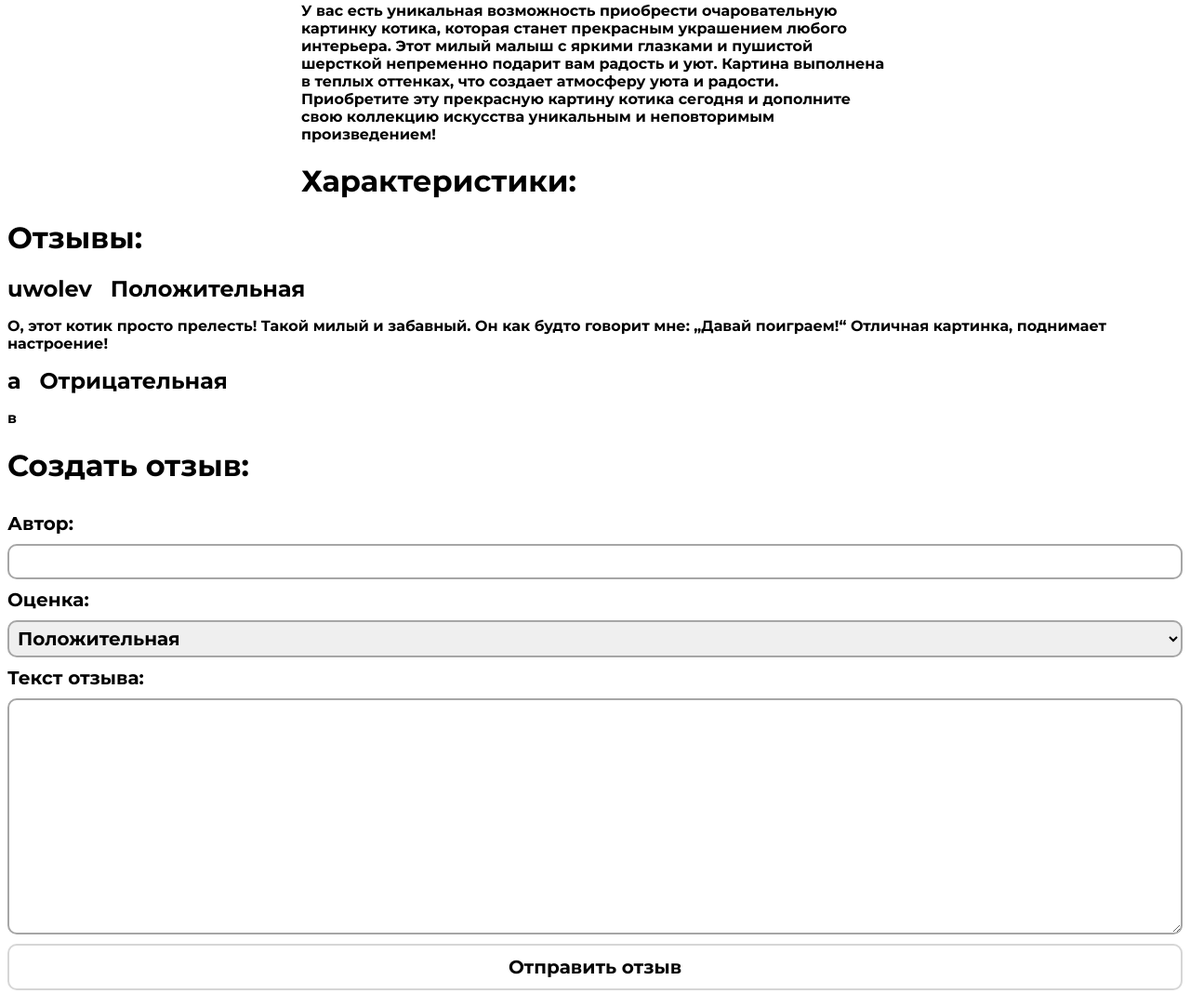
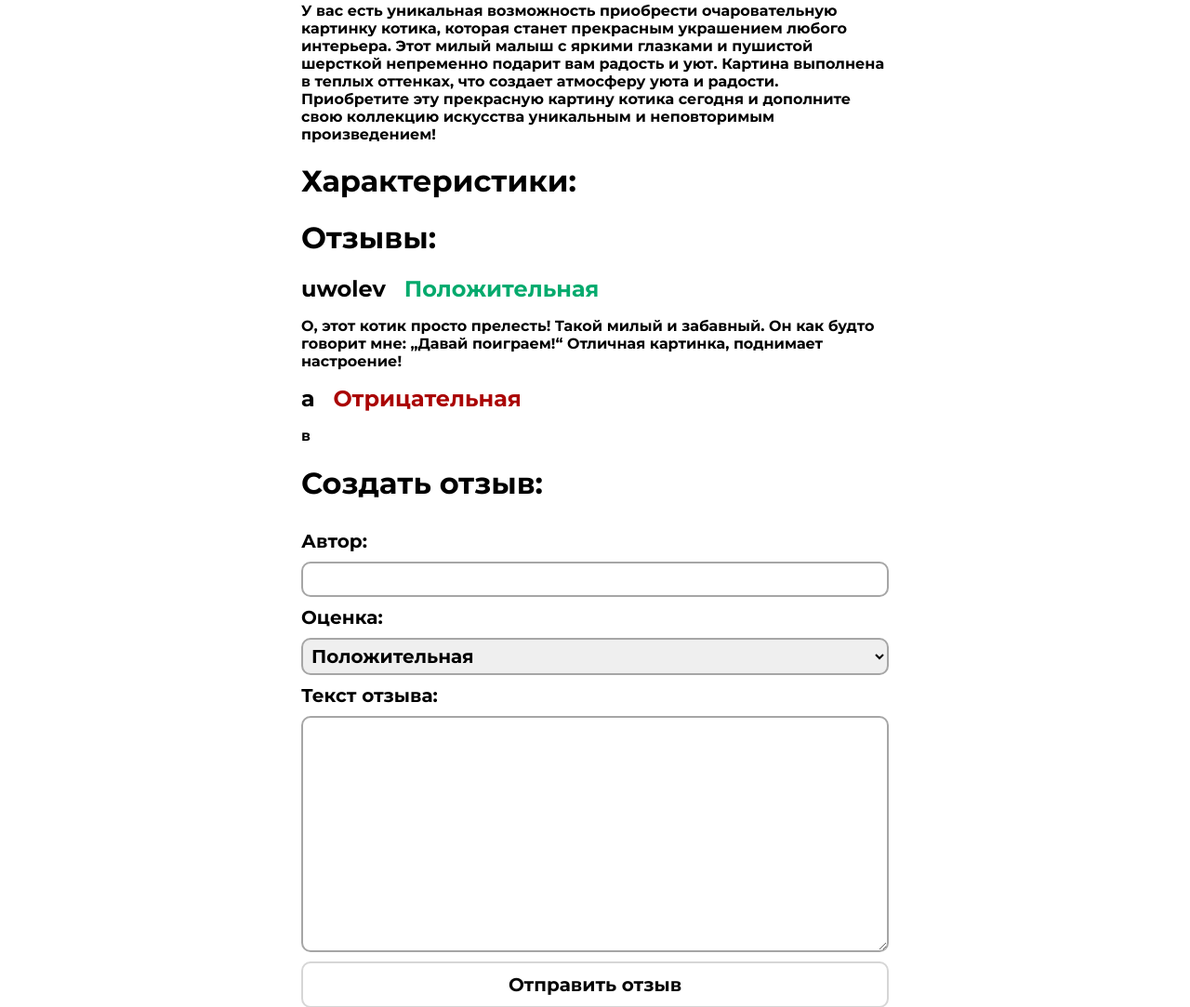
Before and after one commit to alexapaish/internet-shop, a Django app: page /product/1 in a window 1280 px wide. Shown: the part 540-1623 px from the top of the page at 93% size. Run offline with Django 5.2, Linux system fonts and the light colour scheme; data comes from the database, SQL or seed files in the repository; both versions use the stored data as it was after the commit; some web fonts are replaced.

Commit message:
Исправлены ошибочки

```diff
--- a/internetshop/shop/static/style.css
+++ b/internetshop/shop/static/style.css
@@ -143,3 +143,11 @@ a {
     border-radius: 10px;
     border: 2px solid #a6a6a6;
 }
+
+.textGreen {
+    color: #04aa6d;
+}
+
+.textRed {
+    color: #aa0404;
+}
--- a/internetshop/shop/templates/product.html
+++ b/internetshop/shop/templates/product.html
@@ -40,7 +40,6 @@
         </p>
     </div>
 {% endif %}
-</div>
 
     <h1>Отзывы:</h1>
 
```
Also changed, not shown: internetshop/shop/templates/index.html (+0 -20 lines), internetshop/db.sqlite3.
